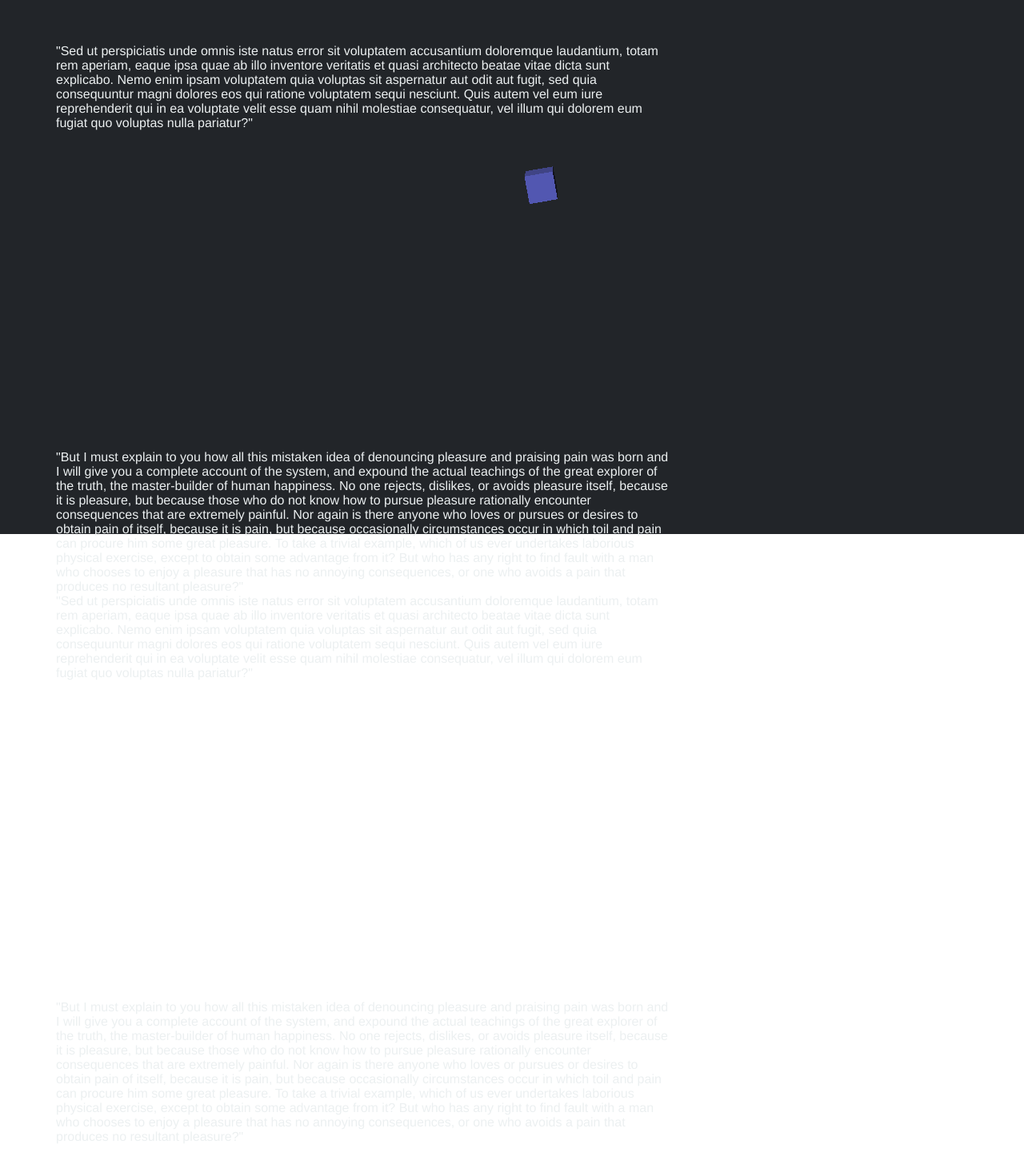
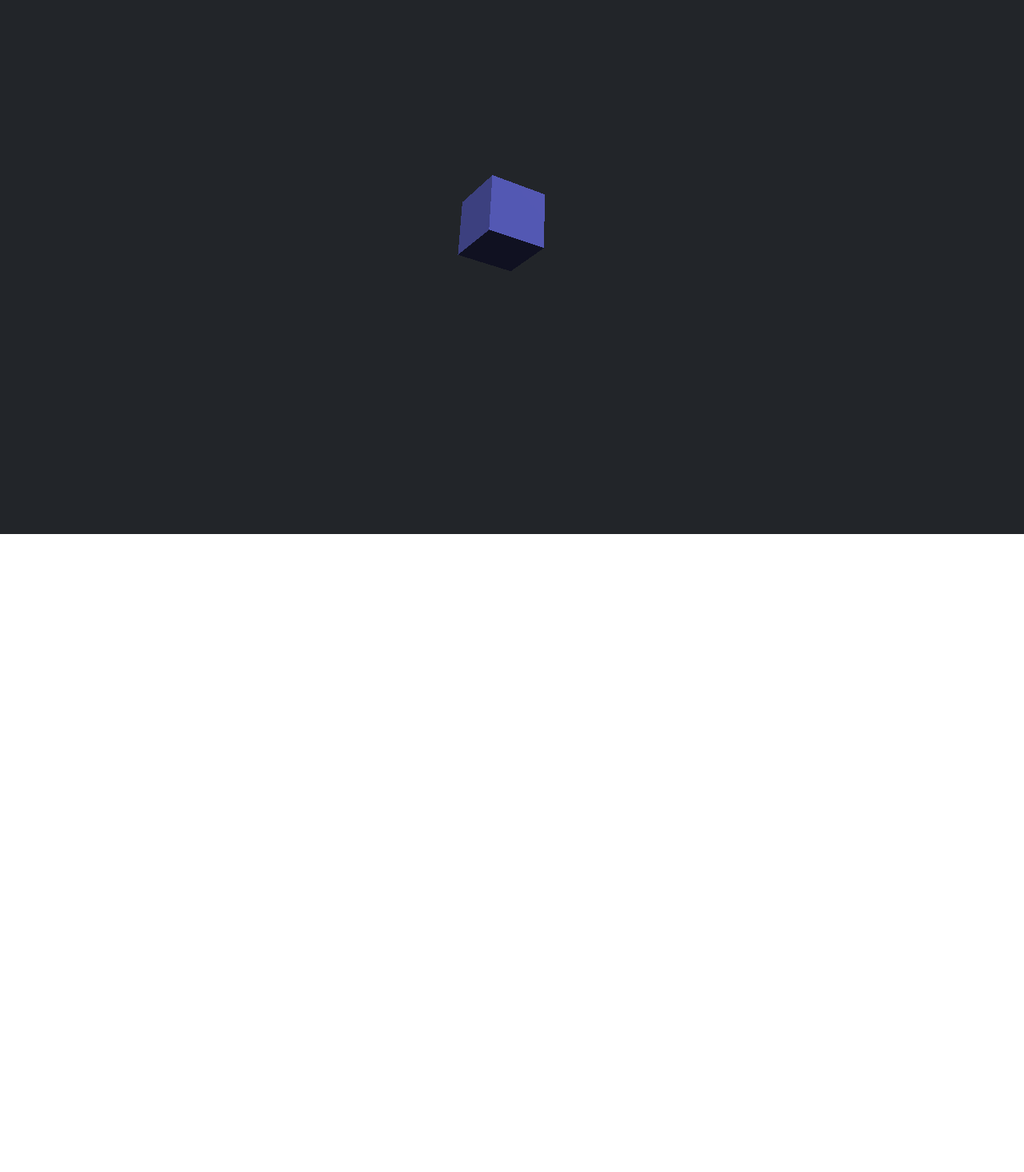
Before and after one commit to Aster0N/three-js-cube-animation, a Vue app: page / in a window 1280 px wide. Shown: the part 132-1598 px from the top of the page at 80% size. Built offline with nearby package versions, Linux system fonts and the light colour scheme; the HTML template or start-up script is replaced by a standard one.

Commit message:
Deleted text. Saved camera position to data

```diff
--- a/src/components/MainScene.vue
+++ b/src/components/MainScene.vue
@@ -1,75 +1,6 @@
 <template>
 	<div class="scene">
 		<canvas id="canvas-field"></canvas>
-		<div class="content">
-			<h1 class="content-title">THREE JS</h1>
-			<div class="content-description">
-				<p class="content-text-1">
-					"Sed ut perspiciatis unde omnis iste natus error sit
-					voluptatem accusantium doloremque laudantium, totam rem
-					aperiam, eaque ipsa quae ab illo inventore veritatis et
-					quasi architecto beatae vitae dicta sunt explicabo. Nemo
-					enim ipsam voluptatem quia voluptas sit aspernatur aut odit
-					aut fugit, sed quia consequuntur magni dolores eos qui
-					ratione voluptatem sequi nesciunt. Quis autem vel eum iure
-					reprehenderit qui in ea voluptate velit esse quam nihil
-					molestiae consequatur, vel illum qui dolorem eum fugiat quo
-					voluptas nulla pariatur?"
-				</p>
-				<p class="content-text-2">
-					"But I must explain to you how all this mistaken idea of
-					denouncing pleasure and praising pain was born and I will
-					give you a complete account of the system, and expound the
-					actual teachings of the great explorer of the truth, the
-					master-builder of human happiness. No one rejects, dislikes,
-					or avoids pleasure itself, because it is pleasure, but
-					because those who do not know how to pursue pleasure
-					rationally encounter consequences that are extremely
-					painful. Nor again is there anyone who loves or pursues or
-					desires to obtain pain of itself, because it is pain, but
-					because occasionally circumstances occur in which toil and
-					pain can procure him some great pleasure. To take a trivial
-					example, which of us ever undertakes laborious physical
-					exercise, except to obtain some advantage from it? But who
-					has any right to find fault with a man who chooses to enjoy
-					a pleasure that has no annoying consequences, or one who
-					avoids a pain that produces no resultant pleasure?"
-				</p>
-			</div>
-			<div class="content-description">
-				<p class="content-text-1">
-					"Sed ut perspiciatis unde omnis iste natus error sit
-					voluptatem accusantium doloremque laudantium, totam rem
-					aperiam, eaque ipsa quae ab illo inventore veritatis et
-					quasi architecto beatae vitae dicta sunt explicabo. Nemo
-					enim ipsam voluptatem quia voluptas sit aspernatur aut odit
-					aut fugit, sed quia consequuntur magni dolores eos qui
-					ratione voluptatem sequi nesciunt. Quis autem vel eum iure
-					reprehenderit qui in ea voluptate velit esse quam nihil
-					molestiae consequatur, vel illum qui dolorem eum fugiat quo
-					voluptas nulla pariatur?"
-				</p>
-				<p class="content-text-2">
-					"But I must explain to you how all this mistaken idea of
-					denouncing pleasure and praising pain was born and I will
-					give you a complete account of the system, and expound the
-					actual teachings of the great explorer of the truth, the
-					master-builder of human happiness. No one rejects, dislikes,
-					or avoids pleasure itself, because it is pleasure, but
-					because those who do not know how to pursue pleasure
-					rationally encounter consequences that are extremely
-					painful. Nor again is there anyone who loves or pursues or
-					desires to obtain pain of itself, because it is pain, but
-					because occasionally circumstances occur in which toil and
-					pain can procure him some great pleasure. To take a trivial
-					example, which of us ever undertakes laborious physical
-					exercise, except to obtain some advantage from it? But who
-					has any right to find fault with a man who chooses to enjoy
-					a pleasure that has no annoying consequences, or one who
-					avoids a pain that produces no resultant pleasure?"
-				</p>
-			</div>
-		</div>
 	</div>
 </template>
 
@@ -82,7 +13,12 @@ export default {
 	name: "scene",
 	data() {
 		return {
-			geometry: null,
+			scrolledUpAfterTrigger: false,
+			cameraPosition: {
+				x: 2,
+				y: 2,
+				z: 30,
+			},
 			cubeVertices: [
 				// front
 				-1, -1, 1, 1, -1, 1, -1, 1, 1, -1, 1, 1, 1, -1, 1, 1, 1, 1,
@@ -130,11 +66,11 @@ export default {
 		controls.enableRotate = false;
 		controls.enablePan = false;
 
-		// controls.constraint.smoothZoom = true;
-		// controls.constraint.zoomDampingFactor = 0.2;
-		// controls.constraint.smoothZoomSpeed = 5.0;
-
-		camera.position.set(1.75, 1.75, 25);
+		camera.position.set(
+			this.cameraPosition.x,
+			this.cameraPosition.y,
+			this.cameraPosition.z
+		);
 		controls.update();
 
 		// GEOMETRY
@@ -160,11 +96,23 @@ export default {
 		}
 		animate();
 
+		// TODO SCROLL TRIGGER GSAP
 		document.addEventListener("scroll", () => {
 			if (window.scrollY >= 150) {
-				gsap.to(camera.position, { z: 15, duration: 2 });
+				this.scrolledUpAfterTrigger = true;
+				this.cameraPosition.z -= 5;
+				gsap.to(camera.position, {
+					z: this.cameraPosition.z,
+					duration: 2,
+				});
 			} else {
-				gsap.to(camera.position, { z: 55, duration: 2 });
+				if (this.scrolledUpAfterTrigger) {
+					this.cameraPosition.z += 5;
+					gsap.to(camera.position, {
+						z: this.cameraPosition.z,
+						duration: 2,
+					});
+				}
 			}
 		});
 
@@ -205,24 +153,7 @@ export default {
 	left: 0;
 }
 
-.content {
-	color: #ecf0f1;
-	padding: 100px 70px;
-}
-
-.content-title {
-	margin-bottom: 50px;
-}
-
-.content-description {
-	width: 60vw;
-}
-
-.content-description p:not(:last-child) {
-	margin-bottom: 20px;
-}
-
-.content-description p:last-child {
-	margin-top: 50vh;
+.scene {
+	height: 300vh;
 }
 </style>
```
